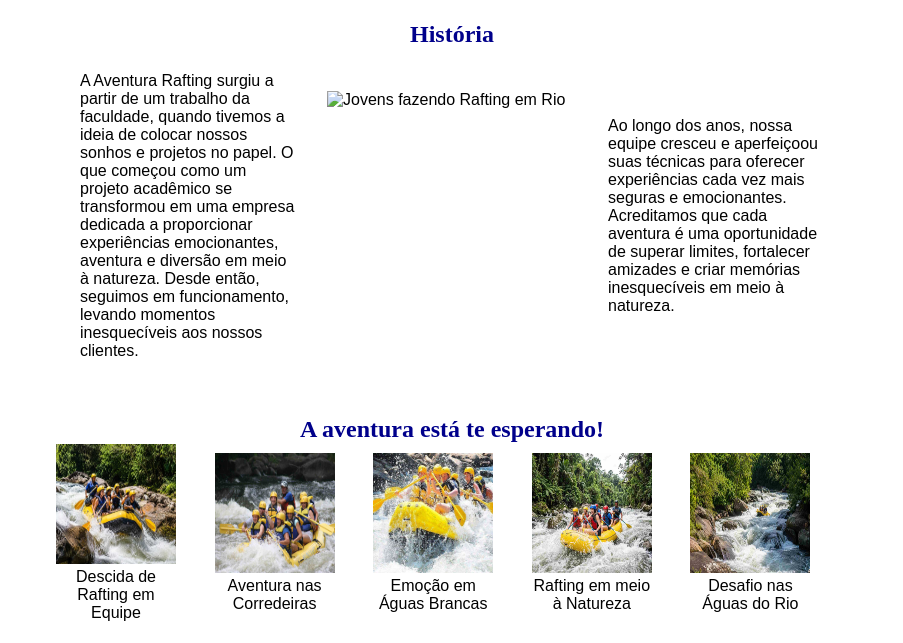
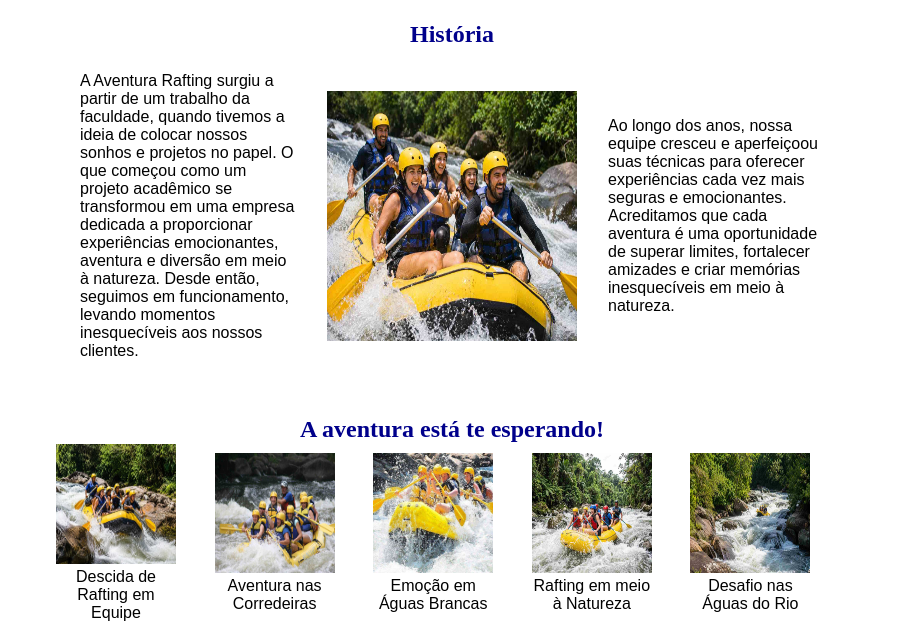
Before and after one commit to leonardogaaz/wdd130, a plain HTML site: page wwr/sobre.html in a window 1280 px wide. Shown: the part 631-1274 px from the top of the page, without its empty margins (188-1091 px from the left). Drawn offline with Linux system fonts and the light colour scheme.

Commit message:
Ajustes nas imagens da página de Rafting

```diff
--- a/wwr/sobre.html
+++ b/wwr/sobre.html
@@ -51,7 +51,7 @@
                 meio à natureza.
                 Desde então, seguimos em funcionamento, levando momentos inesquecíveis aos nossos
                 clientes.</p>
-            <img src="imagens/historia02.png" alt="Jovens fazendo Rafting em Rio" width="100"
+            <img src="imagens/historia02.jpg" alt="Jovens fazendo Rafting em Rio" width="100"
               height="100">
             <p>Ao longo dos anos, nossa equipe cresceu e
                 aperfeiçoou suas técnicas para oferecer
```
